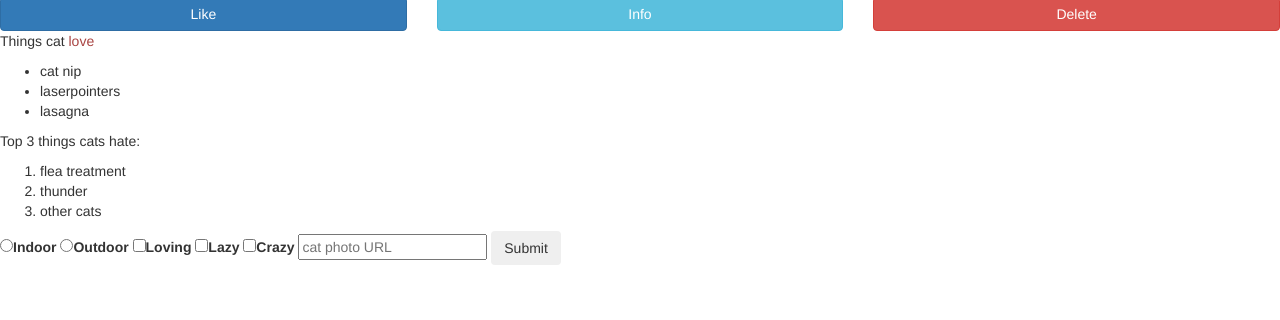
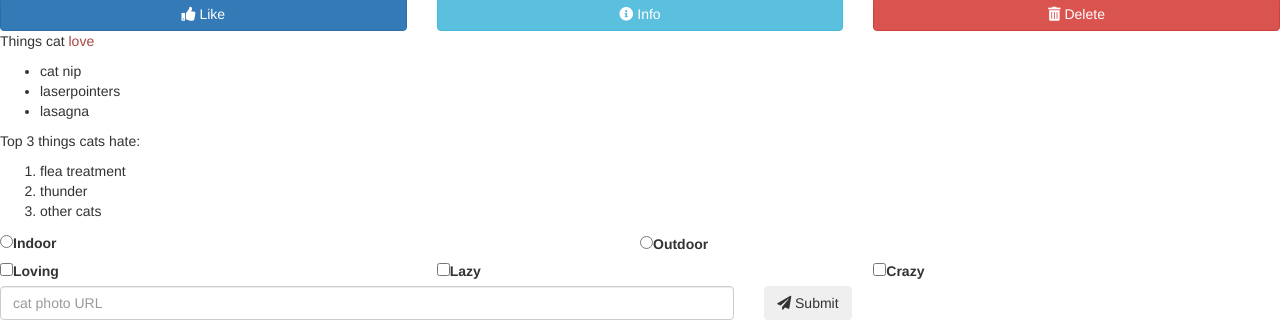
Before and after one commit to AleksandraJagodzinska/cat_photo_app, a plain HTML site: page index.html in a window 1280 px wide. Shown: the part 623-943 px from the top of the page. Before the commit the page ends 888 px from the top, so only its background shows below. Drawn offline with nearby package versions, Linux system fonts and the light colour scheme.

Commit message:
Formating form elements and adding fornt awesome

```diff
--- a/index.html
+++ b/index.html
@@ -1,6 +1,9 @@
 <!DOCTYPE html>
 
-<!--[if gt IE 8]><!--> <html class="no-js"> <!--<![endif]-->
+<!--[if gt IE 8]><!-->
+<html class="no-js">
+<!--<![endif]-->
+
 <head>
     <meta charset="utf-8">
     <meta http-equiv="X-UA-Compatible" content="IE=edge">
@@ -8,9 +11,13 @@
     </title>
     <meta name="description" content="">
     <meta name="viewport" content="width=device-width, initial-scale=1">
-        <link rel="stylesheet" href="https://maxcdn.bootstrapcdn.com/bootstrap/3.3.7/css/bootstrap.min.css" integrity="sha384-BVYiiSIFeK1dGmJRAkycuHAHRg32OmUcww7on3RYdg4Va+PmSTsz/K68vbdEjh4u" crossorigin="anonymous">
+    <link rel="stylesheet" href="https://maxcdn.bootstrapcdn.com/bootstrap/3.3.7/css/bootstrap.min.css" integrity="sha384-BVYiiSIFeK1dGmJRAkycuHAHRg32OmUcww7on3RYdg4Va+PmSTsz/K68vbdEjh4u"
+        crossorigin="anonymous">
     <link rel="stylesheet" href="style.css">
+    <link rel="stylesheet" href="https://use.fontawesome.com/releases/v5.5.0/css/all.css" integrity="sha384-B4dIYHKNBt8Bc12p+WXckhzcICo0wtJAoU8YZTY5qE0Id1GSseTk6S+L3BlXeVIU"
+        crossorigin="anonymous">
 </head>
+
 <body>
     <div class="cantainer-fluid">
 
@@ -19,7 +26,7 @@
                 <h2 class="text-primary text-center">CatPhotoApp</h2>
             </div>
             <div class="col-xs-4">
-            <a href="#"><img class="img-rensponsive thick-green-border" src="https://bit.ly/fcc-relaxing-cat" alt="First cat picture">
+                <a href="#"><img class="thick-green-border" src="https://bit.ly/fcc-relaxing-cat" alt="First cat picture">
             </div>
         </div>
 
@@ -27,13 +34,13 @@
         </a>
         <div class="row">
             <div class="col-xs-4">
-            <button class="btn btn-block btn-primary">Like</button>
+                <button class="btn btn-block btn-primary"> <i class="fas fa-thumbs-up"></i> Like</button>
             </div>
             <div class="col-xs-4">
-            <button class="btn btn-info btn-block">Info</button>
+                <button class="btn btn-info btn-block"><i class="fas fa-info-circle"></i> Info</button>
             </div>
             <div class="col-xs-4">
-            <button class="btn btn-block btn-danger">Delete</button>
+                <button class="btn btn-block btn-danger"><i class="fas fa-trash-alt"></i> Delete</button>
             </div>
         </div>
         <p>Things cat <span class="text-danger">love</span></p>
@@ -49,19 +56,43 @@
             <li>other cats</li>
         </ol>
         <form action="/submit-cat-photo">
+            <div class="row">
+                <div class="col-xs-6">
                     <label> <input type="radio" name="indoor-outdoor">Indoor</label>
+                </div>
+                <div class="col-xs-6"></div>
                 <label> <input type="radio" name="indoor-outdoor">Outdoor</label>
+            </div>
+    </div>
+    <div class="row">
+        <div class="col-xs-4">
             <label> <input type="checkbox" name="personality">Loving</label>
+        </div>
+        <div class="col-xs-4">
             <label> <input type="checkbox" name="personality">Lazy</label>
+        </div>
+        <div class="col-xs-4">
             <label> <input type="checkbox" name="personality">Crazy</label>
-            <input type="text" placeholder="cat photo URL" required>
-            <button class="btn" type="submit">Submit</button>
+        </div>
+    </div>
+    <div class="row">
+        <div class="col-xs-7">
+            <input type="text" class="form-control" placeholder="cat photo URL" required>
+        </div>
+        <div class="col-xs-5">
+            <button class="btn" type="submit" class="btn btn-primary"><i class="fas fa-paper-plane"></i> Submit</button>
+        </div>
+    </div>
     </form>
     </div>
 
-        <script src="https://code.jquery.com/jquery-3.3.1.slim.min.js" integrity="sha384-q8i/X+965DzO0rT7abK41JStQIAqVgRVzpbzo5smXKp4YfRvH+8abtTE1Pi6jizo" crossorigin="anonymous"></script>
-<script src="https://cdnjs.cloudflare.com/ajax/libs/popper.js/1.14.3/umd/popper.min.js" integrity="sha384-ZMP7rVo3mIykV+2+9J3UJ46jBk0WLaUAdn689aCwoqbBJiSnjAK/l8WvCWPIPm49" crossorigin="anonymous"></script>
-<script src="https://stackpath.bootstrapcdn.com/bootstrap/4.1.3/js/bootstrap.min.js" integrity="sha384-ChfqqxuZUCnJSK3+MXmPNIyE6ZbWh2IMqE241rYiqJxyMiZ6OW/JmZQ5stwEULTy" crossorigin="anonymous"></script>
+    <script src="https://code.jquery.com/jquery-3.3.1.slim.min.js" integrity="sha384-q8i/X+965DzO0rT7abK41JStQIAqVgRVzpbzo5smXKp4YfRvH+8abtTE1Pi6jizo"
+        crossorigin="anonymous"></script>
+    <script src="https://cdnjs.cloudflare.com/ajax/libs/popper.js/1.14.3/umd/popper.min.js" integrity="sha384-ZMP7rVo3mIykV+2+9J3UJ46jBk0WLaUAdn689aCwoqbBJiSnjAK/l8WvCWPIPm49"
+        crossorigin="anonymous"></script>
+    <script src="https://stackpath.bootstrapcdn.com/bootstrap/4.1.3/js/bootstrap.min.js" integrity="sha384-ChfqqxuZUCnJSK3+MXmPNIyE6ZbWh2IMqE241rYiqJxyMiZ6OW/JmZQ5stwEULTy"
+        crossorigin="anonymous"></script>
     <script src="" async defer></script>
 </body>
+
 </html>
```
Also changed, not shown: style.css (+3 -4 lines). Lines whose indentation alone changed are shown as unchanged.
